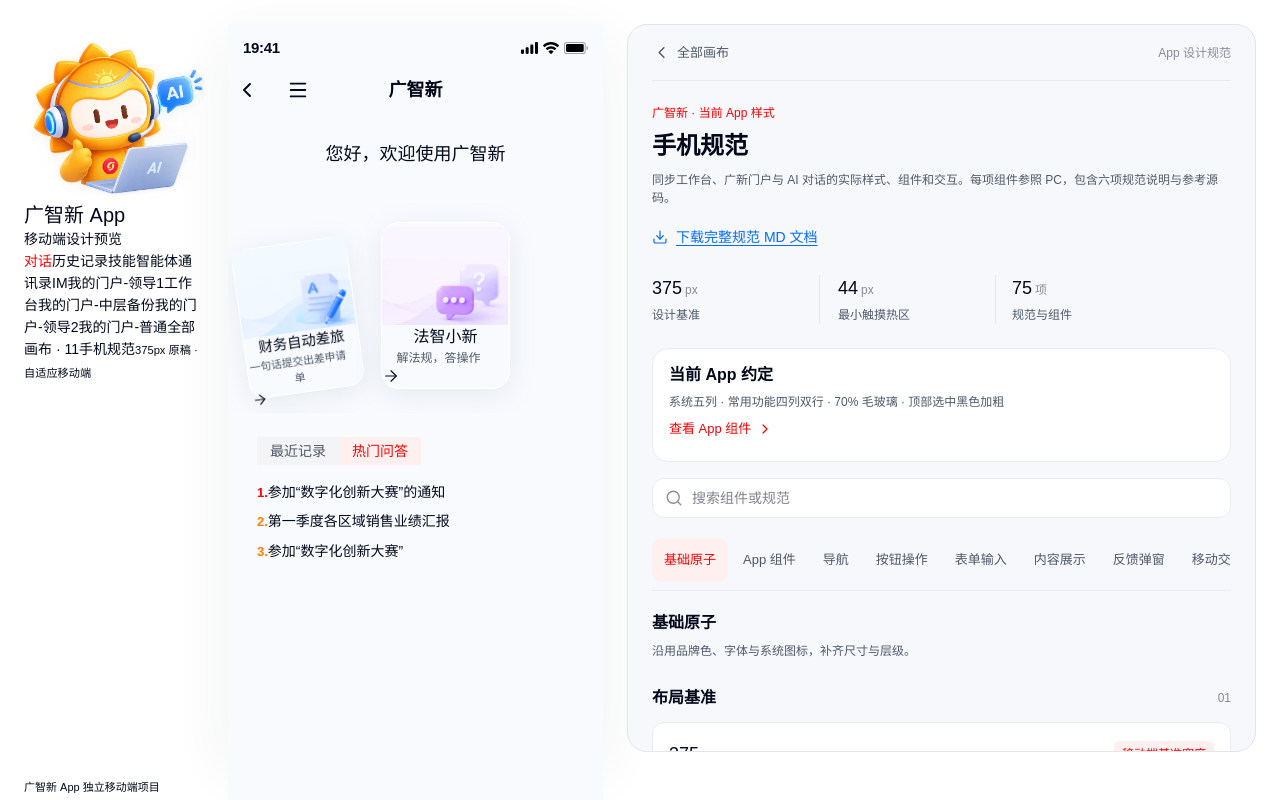
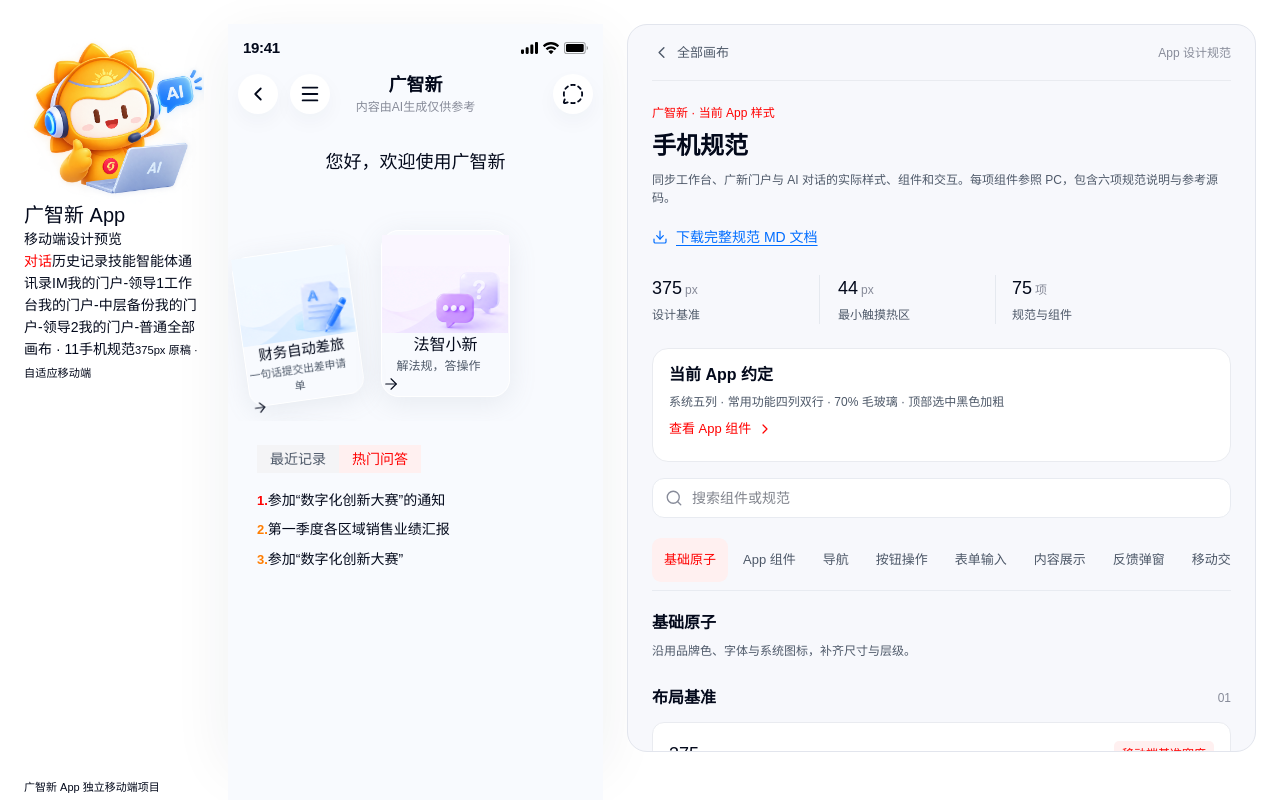
Before and after one commit to zhengzhunlun19881225/guangxinapp, a React (Vite) app: page / in a window 1280 px wide. Shown: the top 800 px of the page. Built offline with nearby package versions, Linux system fonts and the light colour scheme.

Commit message:
feat: refresh AI chat header with circular actions

```diff
--- a/public/mobile-design-spec.md
+++ b/public/mobile-design-spec.md
@@ -87,6 +87,7 @@
 
 ## AI 草稿与选择交互
 
+- AI头部导航高52px，返回、历史记录、新建对话使用40px白色圆底与至少44px操作热区；标题居中18/26、600，下方增加灰色12/18“内容由AI生成仅供参考”。新建对话沿用历史记录中的新建入口，开启空白会话并保留最近记录。
 - 首页最近记录和热门问答各最多显示3条；最近记录序号统一使用灰色辅助文字，热门问答保留前三名强调色。
 - 热门问答、最近记录和技能树问题均先填入输入框，保留可编辑草稿，点击发送后再提交；提示词和摘要模板沿用相同逻辑。
 - 输入区始终白底，正文与占位文字在上方左对齐，使用14/22正文；底部一行放置加号、语音按钮，有文字或附件时同时显示发送按钮。正文自然换行并随内容增高，达到150px后内部滚动；Enter换行，发送按钮或Ctrl/Command+Enter提交，中文输入法组合期间不提交。
--- a/src/App.tsx
+++ b/src/App.tsx
@@ -185,7 +185,12 @@ export default function App(){
     if(route!=='chat')navigate('chat');
     setComposerRequest(value=>({id:value.id+1,mode:'',text}));
   }
+  function startNewChat(){
+    if(!saveLocal('ai-messages',[])){notify('新建对话失败，请重试');return}
+    setMessages([]);setChatActive(false);setSelectedAgent('');navigate('chat');scroll.current?.scrollTo(0,0);
+  }
   const onAction=(a:Action)=>{
+    if(a.type==='new-chat'){startNewChat();return}
     if(a.type==='navigate'){navigate(a.value);return}
     if(a.type==='list'&&['知识库','云盘'].includes(a.value)){navigate(a.value==='知识库'?'knowledge':'cloud-drive');return}
     if(a.type==='composer-agent'||(a.type==='agent'&&['制作PPT','财务自动差旅'].includes(a.value))){setComposerRequest(value=>({id:value.id+1,mode:a.value==='制作PPT'?'PPT生成':a.value==='财务自动差旅'?'AI+财务自动差旅':a.value}));return}
@@ -280,7 +285,7 @@ export default function App(){
         <button className="history-dismiss" aria-label="关闭历史记录" onClick={()=>navigate('chat')}/>
         <div className="history-drawer">
           <div className="history-search-row"><Search value={historySearch} onChange={setHistorySearch}/><button className="new-chat-button" aria-label="新建对话"
-            onClick={()=>{setMessages([]);saveLocal('ai-messages',[]);navigate('chat')}}>+</button></div>
+            onClick={startNewChat}>+</button></div>
           <div className="history-rows"><p>近7天</p>{historyRows.map((v,i)=><button key={v+i} onClick={()=>send(v)}>{v}</button>)}
             {!historyRows.length&&<p className="empty-state">未找到历史记录</p>}</div>
           <div className="history-tools">{['智能体·技能','知识库','数字员工管理','云盘'].map((v,i)=><button key={v}
--- a/src/components/ChatPage.css
+++ b/src/components/ChatPage.css
@@ -5,6 +5,10 @@
 .chat-status{height:44px;padding:4px 15px 0;display:flex;align-items:center;justify-content:space-between}
 .chat-status time{font:600 15px/20px var(--font-app);font-synthesis:weight;letter-spacing:-.3px}
 .chat-status>div{display:flex;align-items:center;gap:5px}.chat-status img:nth-child(1){width:17px;height:12px}.chat-status img:nth-child(2){width:16px;height:12px}.chat-status img:nth-child(3){width:24px;height:12px}
+.chat-navbar{height:52px;min-height:52px;--nav-hit-size:max(44px,calc(44px / var(--app-zoom,1)))}
+.chat-navbar .app-navbar-left,.chat-navbar .app-navbar-right{height:52px;gap:8px}.chat-navbar .app-navbar-left{left:8px}.chat-navbar .app-navbar-right{right:8px}
+.chat-navbar .chat-nav-action{position:relative;isolation:isolate}.chat-navbar .chat-nav-action::before{content:'';position:absolute;width:40px;height:40px;border-radius:50%;background:#fff;box-shadow:0 8px 20px #26364d0a;z-index:-1}
+.chat-nav-heading{text-align:center;white-space:nowrap}.chat-nav-heading>h1{font:600 18px/26px var(--font-app);font-synthesis:weight;color:var(--color-primary)}.chat-nav-heading>p{font:var(--type-helper);color:var(--color-muted)}
 .chat-welcome{padding-top:29px}
 .chat-welcome>h2{text-align:center;font:var(--type-page);font-synthesis:weight;color:var(--color-primary)}
 .chat-page .feature-carousel{position:relative;top:auto;left:auto;margin-top:32px;width:375px;height:214px;padding:8px 16px 20px;gap:0;scroll-snap-type:x mandatory;scroll-padding-inline:16px;overflow-x:auto;overflow-y:hidden;scrollbar-width:none;touch-action:pan-x;overscroll-behavior-x:contain;-webkit-overflow-scrolling:touch}
--- a/src/components/ChatPage.tsx
+++ b/src/components/ChatPage.tsx
@@ -1,6 +1,6 @@
 import {useRef,useState} from 'react';
-import {Menu,X,Volume2,Copy,Download,RotateCw,Share2,ThumbsUp,ThumbsDown,FileText,FileType} from 'lucide-react';
-import AppNavBar,{NavBackIcon} from './AppNavBar';
+import {ChevronLeft,Menu,MessageCircleDashed,X,Volume2,Copy,Download,RotateCw,Share2,ThumbsUp,ThumbsDown,FileText,FileType} from 'lucide-react';
+import AppNavBar from './AppNavBar';
 import {assets} from '../assets';
 import type {Message} from '../data';
 import type {Action} from './SceneAction';
@@ -37,7 +37,8 @@ export default function ChatPage({hideWelcome,active,messages,selectedAgent,hist
  return <section ref={root} className="chat-page" style={{minHeight:height}}>
   <header className="chat-header">
    <div className="chat-status"><time>19:41</time><div><img src={assets.chat.imgCellularConnection} alt=""/><img src={assets.chat.imgWifi} alt=""/><img src={assets.chat.imgBattery} alt=""/></div></div>
-   <AppNavBar label="小新 AI 导航" title="广智新" left={<><button aria-label={active?'返回 AI 首页':'返回工作台'} onClick={()=>active?onHome():onAction({type:'navigate',value:'workbench'})}><NavBackIcon/></button><button aria-label="打开历史记录" onClick={()=>onAction({type:'navigate',value:'history'})}><Menu size={22}/></button></>}/>
+   <AppNavBar className="chat-navbar" label="小新 AI 导航" title={<div className="chat-nav-heading"><h1>广智新</h1><p>内容由AI生成仅供参考</p></div>} left={<><button className="chat-nav-action" aria-label={active?'返回 AI 首页':'返回工作台'} onClick={()=>active?onHome():onAction({type:'navigate',value:'workbench'})}><ChevronLeft size={22}/></button><button className="chat-nav-action" aria-label="打开历史记录" onClick={()=>onAction({type:'navigate',value:'history'})}><Menu size={22}/></button></>} right={<button className="chat-nav-action" aria-label="新建对话" onClick={()=>onAction({type:'new-chat',value:'新建对话'})}><MessageCircleDashed size={22}/></button>}/>
+
   </header>
    {selectedAgent&&<button className="chat-selected-agent" onClick={onClearAgent}>{selectedAgent}<X size={14}/></button>}
   {!active?<>{!hideWelcome&&<div className="chat-welcome"><h2>您好，欢迎使用广智新</h2><FeatureCards onAction={onAction}/><Suggestions history={history} onAction={onAction}/></div>}</>:<>
```
Also changed, not shown: 2 other files (tests, documents, lock files or other folders).
